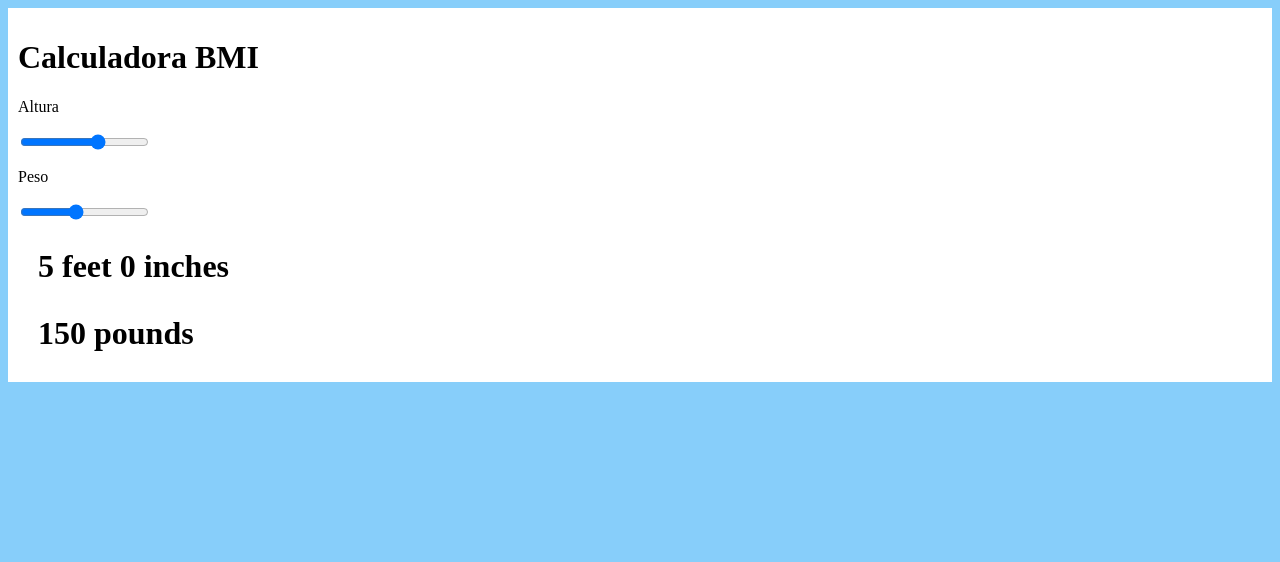
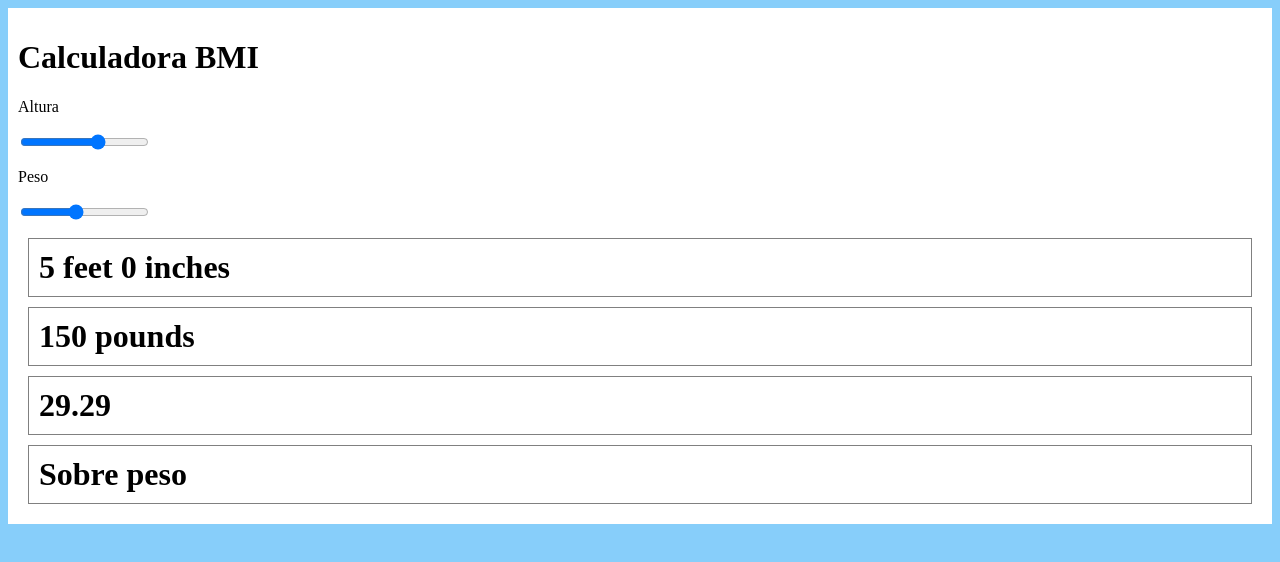
Before and after one commit to Robroblemol/testparceljs, a React app: page / in a window 1280 px wide. Built offline with nearby package versions, Linux system fonts and the light colour scheme.

Commit message:
finished display filters

```diff
--- a/components/BMI/BMI.css
+++ b/components/BMI/BMI.css
@@ -5,9 +5,16 @@
  padding: 10px;
 }
 .result{
-    border: solid gary 1px;
     font-weight: bold;
+    border: solid gray 1px;
     font-size: xx-large;
     padding: 10px;
     margin: 10px;
 }
+.warning{
+    color: red;
+}
+.sitelink{
+    color: gray;
+    font-size: large;
+}
--- a/components/BMI/BMI.jsx
+++ b/components/BMI/BMI.jsx
@@ -25,6 +25,31 @@ export default class BMI extends Component{
             {weight: ev.target.value},
         )
     }
+    displayBMI(){
+        let bmi = 703 * this.state.weight / (this.state.height * this.state.height);
+        let lastTwoDecimalPlaces = Math.floor(bmi * 100) % 100;
+        return Math.floor(bmi) + "." + lastTwoDecimalPlaces;
+    }
+    displayClassification(){
+        const bmi = parseFloat(this.displayBMI());
+        if(bmi < 18.5){
+            return 'Peso bajo';
+        }else if(bmi < 24.9){
+            return 'Normal';
+        }else if(bmi < 29.9){
+            return 'Sobre peso';
+        }else{
+            return <div>
+                <span className = 'warning'>Obeso</span>
+                {' '}
+                <a className = 'sitelink' href="http://algunapartedeayuda.com">
+                    ¿Que puedo hacer?
+                </a>
+            </div>
+
+        }
+
+    }
     displayWeight(){
 
         return `${this.state.weight} ${this.pluralize(this.state.weight,'pound','pounds')}`
@@ -35,6 +60,7 @@ export default class BMI extends Component{
         return `${feet} feet ${inches} ${this.pluralize(inches,'inch','inches')}`
     }
     pluralize(count,singular, plural){
+        //console.log('count',count);
         if(count === 1){
             return singular;
         }
@@ -66,6 +92,12 @@ export default class BMI extends Component{
                 <div className="result">
                     {this.displayWeight()}
                 </div>
+                <div className="result">
+                    {this.displayBMI()}
+                </div>
+                <div className="result">
+                    {this.displayClassification()}
+                </div>
             </div>
         )
     }
```
Also changed, not shown: 5 other files.
